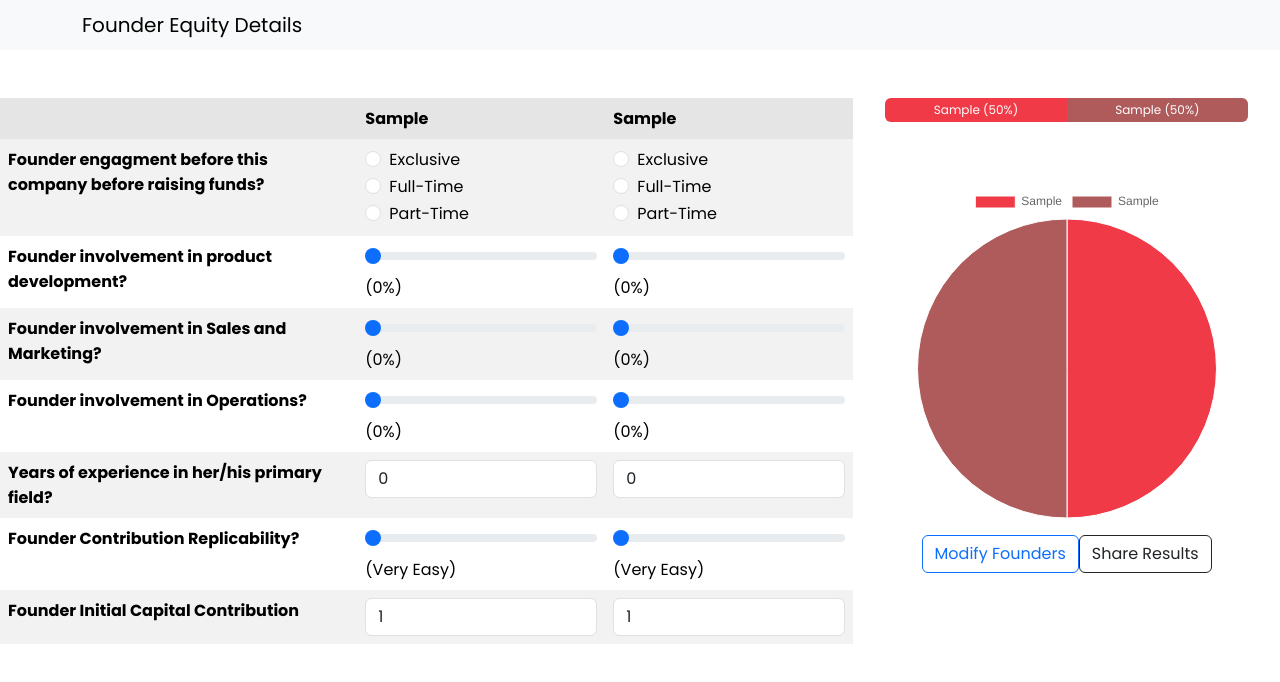
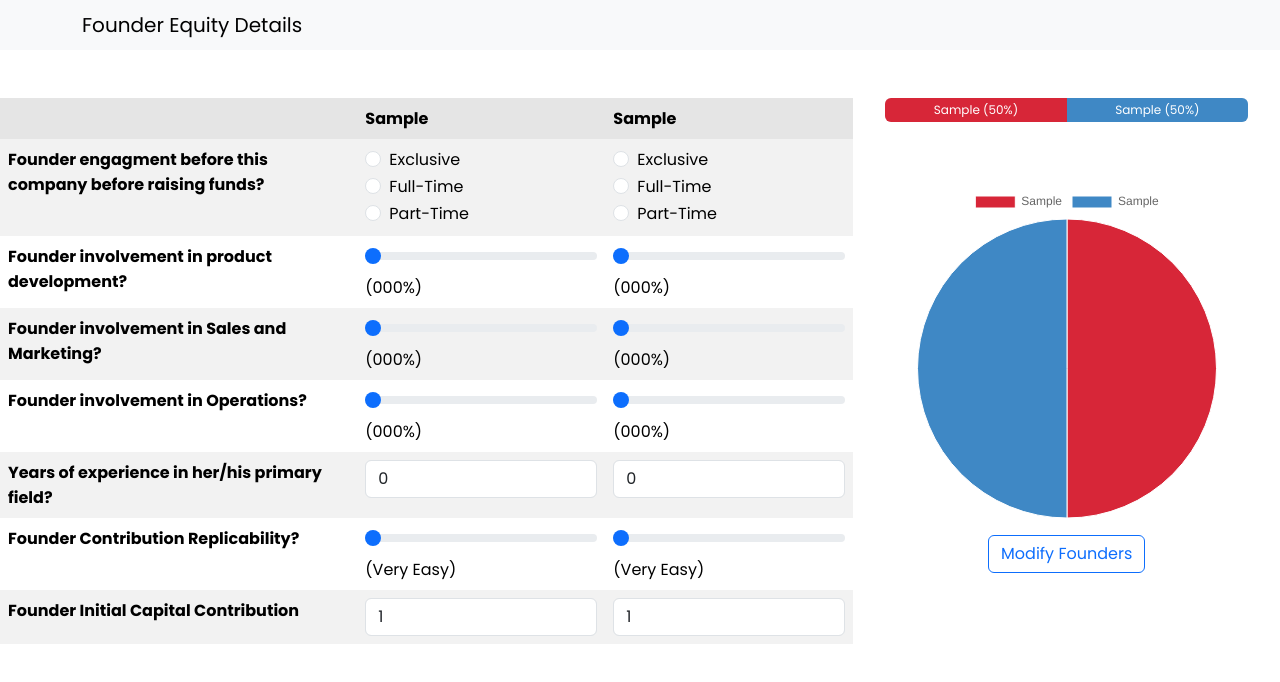
Before and after one commit to RonRaj101/FounderEquityCalculator, a Vue app: page / in a window 1280 px wide. Both pictures are taken after typing "Sample", "Sample" into the empty fields and a click on the button "Submit". Shown: the top 682 px of the page. Built offline with nearby package versions, Linux system fonts and the light colour scheme.

Commit message:
update-new

```diff
--- a/src/components/FounderDetails.vue
+++ b/src/components/FounderDetails.vue
@@ -13,7 +13,7 @@
       >
         <input
           type="text"
-          class="form-control rounded-bottom-0"
+          class="form-control rounded-bottom-0 mb-2"
           :id="'founder' + index"
           v-model="founder.name"
           :required="index < 2"
@@ -67,5 +67,4 @@ export default {
 </script>
 
 <style scoped>
-
 </style>
--- a/src/components/StartupDetails.vue
+++ b/src/components/StartupDetails.vue
@@ -112,7 +112,7 @@
                     :name="'fipd' + founder.name"
                     :id="'sliderfipd' + founder.name"
                   />
-                  ({{FoundersInformation.FounderInvolvementInProductDevelopment[count]}}%)
+                  ({{lpad(FoundersInformation.FounderInvolvementInProductDevelopment[count],3)}}%)
                 </td>
               </tr>
               <tr>
@@ -138,7 +138,7 @@
                     :id="'sliderfism' + founder.name"
                   />
 
-                  ({{FoundersInformation.FounderInvolvementInSalesAndMarketing[count]}}%)
+                  ({{lpad(FoundersInformation.FounderInvolvementInSalesAndMarketing[count],3)}}%)
                 </td>
               </tr>
 
@@ -162,7 +162,7 @@
                     :name="'fiio' + founder.name"
                     :id="'sliderfiio' + founder.name"
                   />
-                  ({{FoundersInformation.FounderInvolvementInOperations[count]}}%)
+                  ({{lpad(FoundersInformation.FounderInvolvementInOperations[count],3)}}%)
                 </td>
 
 
@@ -355,9 +355,9 @@
           <Pie class="m-auto p-0" :data="chartData" :options="chartOptions" />
 
           <button type="button" class="btn btn-outline-primary btn-md mt-3" data-bs-toggle="collapse" data-bs-target="#collapseFounders" aria-expanded="false" aria-controls="collapseExample">Modify Founders</button>
-          <button type="button" class="btn btn-outline-dark btn-md mt-3" data-bs-toggle="collapse" data-bs-target="#collapseEmail" aria-expanded="false" aria-controls="collapseExample">Share Results</button>
+          <!-- <button type="button" class="btn btn-outline-dark btn-md mt-3" data-bs-toggle="collapse" data-bs-target="#collapseEmail" aria-expanded="false" aria-controls="collapseExample">Share Results</button> -->
 
-          <div class="collapse m-3" id="collapseEmail">
+          <!-- <div class="collapse m-3" id="collapseEmail">
             <div class="card card-body">
               <form action="" @submit.prevent="sendEmailJS">
               <div class="mb-3">
@@ -376,7 +376,7 @@
 
             </form>
             </div>
-          </div>
+          </div> -->
 
           <div class="collapse m-3" id="collapseFounders">
             <div class="card card-body">
@@ -388,7 +388,7 @@
                 >
                   <input
                     type="text"
-                    class="form-control rounded-bottom-0"
+                    class="form-control rounded-bottom-0 mb-2"
                     :id="'founder' + index"
                     v-model="founder.name"
                     :required="index < 2"
@@ -475,10 +475,10 @@ export default {
         FounderInitialCapitalContribution: [],
       },
       colors: [
-        "#F03A47",
-        "#AF5B5B",
-        "#F6F4F3",
-        "#276FBF",
+        "#D72638",
+        "#3F88C5",
+        "#F49D37",
+        "#140F2D",
         "#183059",
       ],
 
@@ -489,6 +489,10 @@ export default {
     };
   },
   methods:{
+    lpad(value, padding){
+      var zeroes = new Array(padding+1).join("0");
+      return (zeroes + value).slice(-padding);
+    },
     removeFounder(index){
       this.founders.splice(index, 1);
       //shift all information to new index
```
Also changed, not shown: 7 other files (tests, documents, lock files or other folders).
